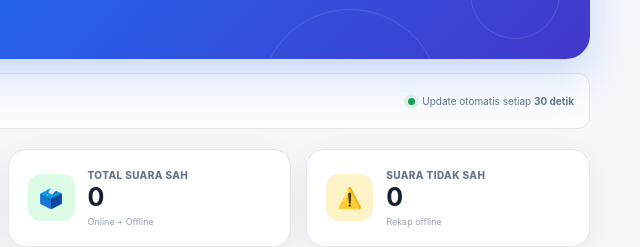
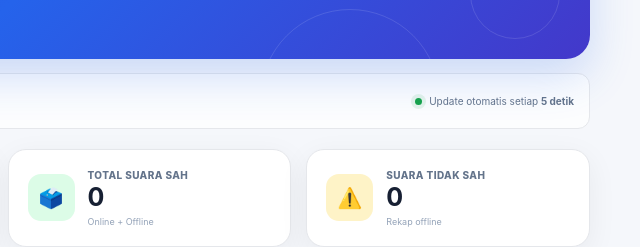
Before and after one commit to cepfkrtsi/E-Voting_RW04, a plain HTML site: page quick-qount.html in a window 1280 px wide. Shown: the part 272-519 px from the top of the page, 640-1280 px from the left. Drawn offline with Linux system fonts and the light colour scheme; no server answers.

Commit message:
Fix Update Every 5 sec

```diff
--- a/quick-qount.html
+++ b/quick-qount.html
@@ -207,7 +207,7 @@
 
                 <span>
                     Update otomatis setiap
-                    <strong>30 detik</strong>
+                    <strong>5 detik</strong>
                 </span>
 
             </div>
```
